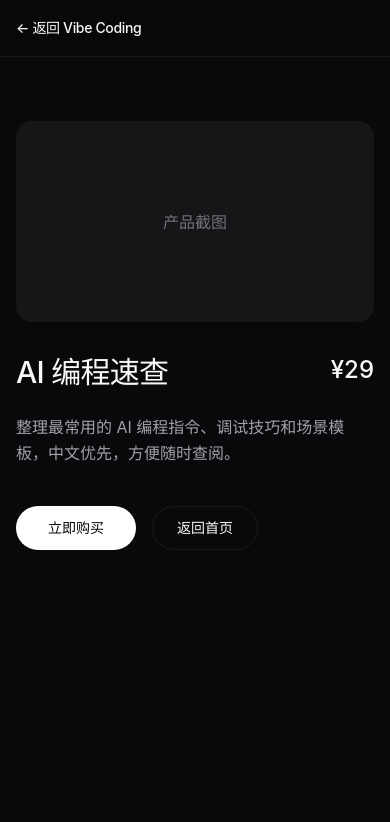
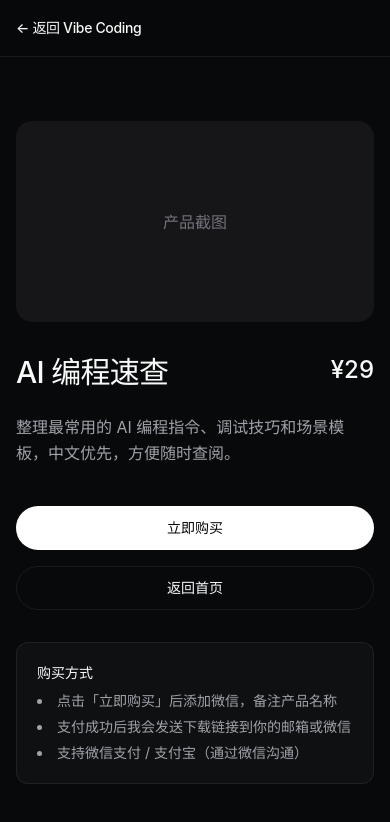
Before and after one commit to MeyraLab/vibe-coding-store, a React (Vite) app: page /product/ai-cheatsheet in a window 390 px wide. Shown: the top 822 px of the page. Built offline with nearby package versions, Linux system fonts and the light colour scheme.

Commit message:
feat: 添加购买流程（联系微信购买）

```diff
--- a/src/data/products.ts
+++ b/src/data/products.ts
@@ -5,6 +5,8 @@ export interface Product {
   price: string
   tag?: string
   longDescription?: string
+  buyUrl?: string
+  wechat?: string
 }
 
 export const products: Product[] = [
@@ -14,20 +16,26 @@ export const products: Product[] = [
     description: '一套经过实战打磨的 Prompt 模板，帮你更快写出有感觉的代码和文案。',
     price: '¥49',
     tag: '热门',
-    longDescription: '包含高频场景的 Prompt 模板库，覆盖代码生成、重构、文档、UI 描述等。适合想提升 AI 编程效率的独立开发者。'
+    longDescription: '包含高频场景的 Prompt 模板库，覆盖代码生成、重构、文档、UI 描述等。适合想提升 AI 编程效率的独立开发者。',
+    buyUrl: '', // 以后可填爱发电链接，例如 https://afdian.com/item/xxx
+    wechat: 'your_wechat_id' // 改成你的微信号
   },
   {
     id: 'code-flow',
     name: 'Code Flow 模板',
     description: '开箱即用的项目脚手架，内置暗色主题、组件规范和开发体验优化。',
     price: '¥79',
-    longDescription: '基于 Vite + React + Tailwind 的现代脚手架，预设暗色主题、组件结构和代码规范，帮助你快速启动有 vibe 的项目。'
+    longDescription: '基于 Vite + React + Tailwind 的现代脚手架，预设暗色主题、组件结构和代码规范，帮助你快速启动有 vibe 的项目。',
+    buyUrl: '',
+    wechat: 'your_wechat_id'
   },
   {
     id: 'ai-cheatsheet',
     name: 'AI 编程速查',
     description: '高频场景的 AI 编程技巧与命令速查表，中文优先，持续更新。',
     price: '¥29',
-    longDescription: '整理最常用的 AI 编程指令、调试技巧和场景模板，中文优先，方便随时查阅。'
+    longDescription: '整理最常用的 AI 编程指令、调试技巧和场景模板，中文优先，方便随时查阅。',
+    buyUrl: '',
+    wechat: 'your_wechat_id'
   }
 ]
--- a/src/pages/ProductDetail.tsx
+++ b/src/pages/ProductDetail.tsx
@@ -50,10 +50,28 @@ export function ProductDetail() {
           {product.longDescription || product.description}
         </p>
 
-        <div className="mt-10 flex flex-wrap gap-4">
-          <button className="inline-flex h-11 items-center justify-center rounded-full bg-cta px-8 text-sm font-medium text-cta-text transition-opacity hover:opacity-90">
-            立即购买
-          </button>
+        <div className="mt-10 flex flex-col gap-4 sm:flex-row sm:items-center">
+          {product.buyUrl ? (
+            <a
+              href={product.buyUrl}
+              target="_blank"
+              rel="noopener noreferrer"
+              className="inline-flex h-11 items-center justify-center rounded-full bg-cta px-8 text-sm font-medium text-cta-text transition-opacity hover:opacity-90"
+            >
+              立即购买
+            </a>
+          ) : (
+            <button
+              onClick={() => {
+                // 简单提示，后续可换成弹窗
+                alert(`请添加微信购买：${product.wechat || '请联系作者'}\n\n添加后备注产品名称，我会尽快发送下载链接。`)
+              }}
+              className="inline-flex h-11 items-center justify-center rounded-full bg-cta px-8 text-sm font-medium text-cta-text transition-opacity hover:opacity-90"
+            >
+              立即购买
+            </button>
+          )}
+
           <Link
             to="/"
             className="inline-flex h-11 items-center justify-center rounded-full border border-border px-6 text-sm font-medium text-text-primary transition-colors hover:border-accent hover:text-accent"
@@ -61,6 +79,16 @@ export function ProductDetail() {
             返回首页
           </Link>
         </div>
+
+        {/* 购买说明 */}
+        <div className="mt-8 rounded-xl border border-border bg-surface p-5 text-sm text-text-secondary">
+          <p className="font-medium text-text-primary mb-2">购买方式</p>
+          <ul className="space-y-1.5 list-disc list-inside">
+            <li>点击「立即购买」后添加微信，备注产品名称</li>
+            <li>支付成功后我会发送下载链接到你的邮箱或微信</li>
+            <li>支持微信支付 / 支付宝（通过微信沟通）</li>
+          </ul>
+        </div>
       </main>
     </div>
   )
```
